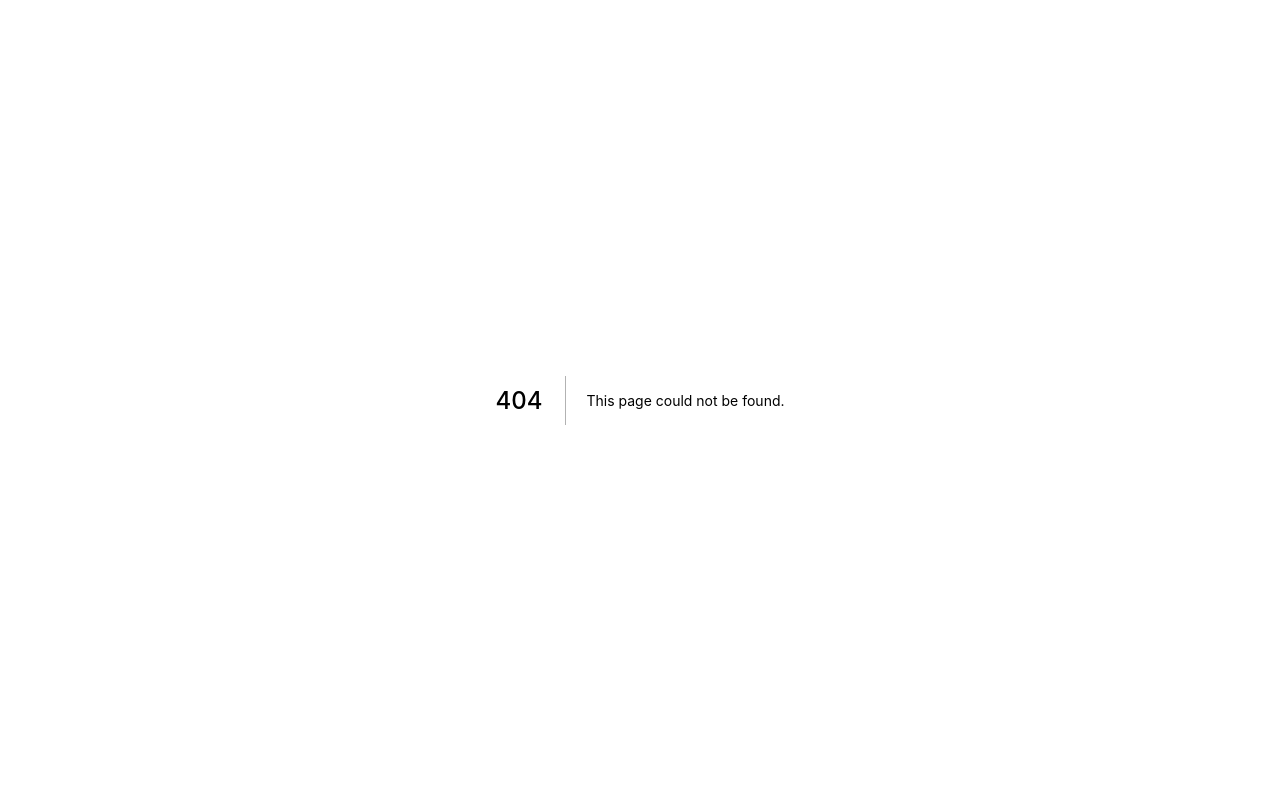
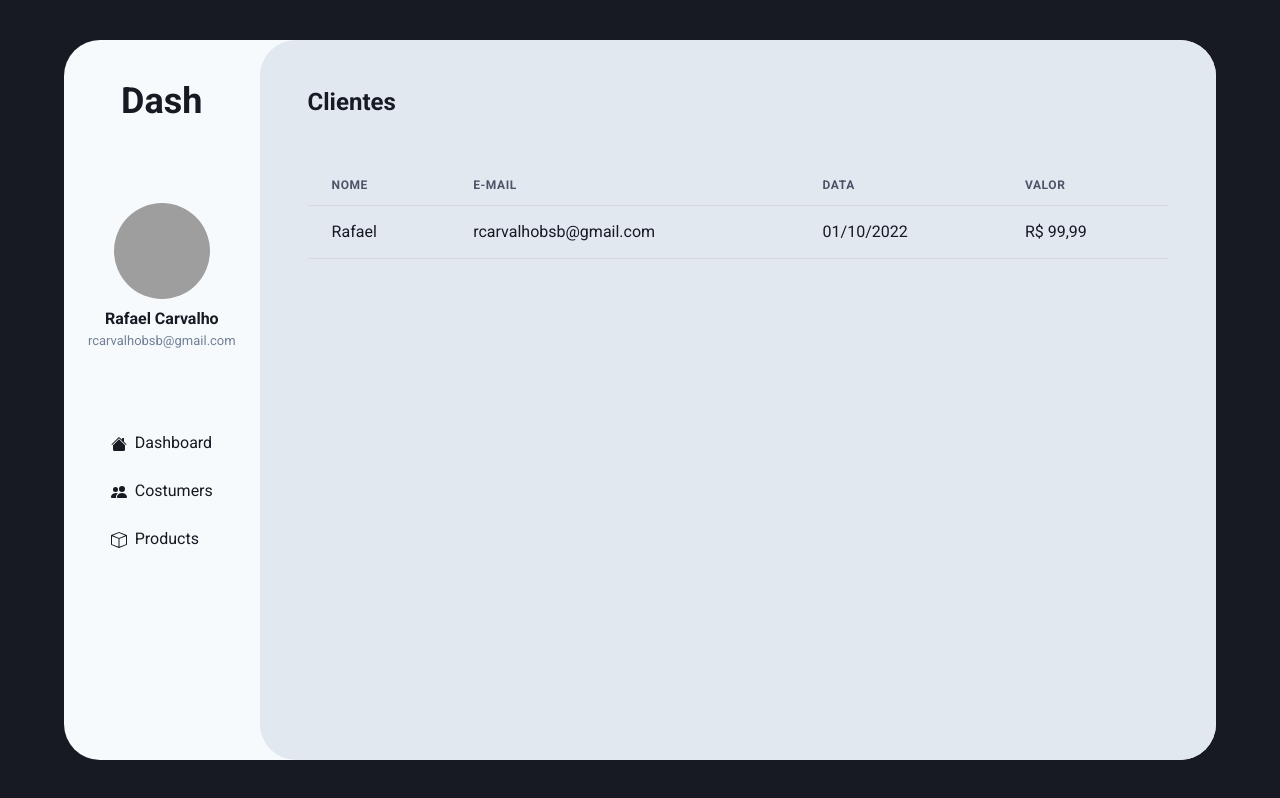
Before and after one commit to RafaelC77/portfolio-dashboard, a Next.js app: page /costumers in a window 1280 px wide. Before the commit this address had no page. Built offline with nearby package versions, Linux system fonts and the light colour scheme; grey boxes are pictures that could not be loaded.

Commit message:
feat: create costumers page

```diff
--- a/package.json
+++ b/package.json
@@ -12,9 +12,11 @@
     "@chakra-ui/react": "^2.3.4",
     "@emotion/react": "^11.10.4",
     "@emotion/styled": "^11.10.4",
+    "apexcharts": "^3.35.5",
     "framer-motion": "^7.5.1",
     "next": "12.3.1",
     "react": "18.2.0",
+    "react-apexcharts": "^1.4.0",
     "react-dom": "18.2.0",
     "react-icons": "^4.4.0"
   },
--- a/src/pages/components/Sidebar.tsx
+++ b/src/pages/components/Sidebar.tsx
@@ -14,9 +14,9 @@ import NextLink from "next/link";
 export function Sidebar() {
   return (
     <Flex flexDir="column" h="100%" w={240} align="center" py={10}>
-      <Heading mb={12}>Dash</Heading>
+      <Heading mb={20}>Dash</Heading>
 
-      <Flex direction="column" align="center" mb={12}>
+      <Flex direction="column" align="center" mb={20}>
         <Avatar
           size="xl"
           name="Rafael Carvalho"
@@ -25,13 +25,15 @@ export function Sidebar() {
         <Text fontWeight="bold" mt={2}>
           Rafael Carvalho
         </Text>
-        <Text fontSize="small">rcarvalhobsb@gmail.com</Text>
+        <Text fontSize="small" color="gray.500">
+          rcarvalhobsb@gmail.com
+        </Text>
       </Flex>
 
       <nav>
-        <List spacing={4}>
+        <List spacing={6}>
           <ListItem>
-            <NextLink href="/" passHref>
+            <NextLink href="/dashboard" passHref>
               <Link>
                 <ListIcon as={BsHouseFill} />
                 Dashboard
@@ -39,7 +41,7 @@ export function Sidebar() {
             </NextLink>
           </ListItem>
           <ListItem>
-            <NextLink href="/" passHref>
+            <NextLink href="/costumers" passHref>
               <Link>
                 <ListIcon as={BsPeopleFill} />
                 Costumers
--- /dev/null
+++ b/src/pages/costumers.tsx
@@ -0,0 +1,55 @@
+import {
+  Flex,
+  Heading,
+  Table,
+  Tbody,
+  Td,
+  Th,
+  Thead,
+  Tr,
+} from "@chakra-ui/react";
+import { Sidebar } from "./components/Sidebar";
+
+export default function Costumers() {
+  return (
+    <Flex w="100vw" h="100vh" justify="center" align="center">
+      <Flex w="90%" h="90%" bg="gray.50" borderRadius={36}>
+        <Sidebar />
+
+        <Flex
+          as="main"
+          w="100%"
+          h="100%"
+          bg="gray.200"
+          p={12}
+          borderRadius={36}
+          direction="column"
+        >
+          <Heading fontSize="2xl" mb={12}>
+            Clientes
+          </Heading>
+
+          <Table colorScheme="blackAlpha">
+            <Thead>
+              <Tr>
+                <Th>Nome</Th>
+                <Th>E-mail</Th>
+                <Th>Data</Th>
+                <Th>Valor</Th>
+              </Tr>
+            </Thead>
+
+            <Tbody>
+              <Tr>
+                <Td>Rafael</Td>
+                <Td>rcarvalhobsb@gmail.com</Td>
+                <Td>01/10/2022</Td>
+                <Td>R$ 99,99</Td>
+              </Tr>
+            </Tbody>
+          </Table>
+        </Flex>
+      </Flex>
+    </Flex>
+  );
+}
```
Also changed, not shown: src/pages/dashboard.tsx (+88 -2 lines), 1 other file (tests, documents, lock files or other folders).
